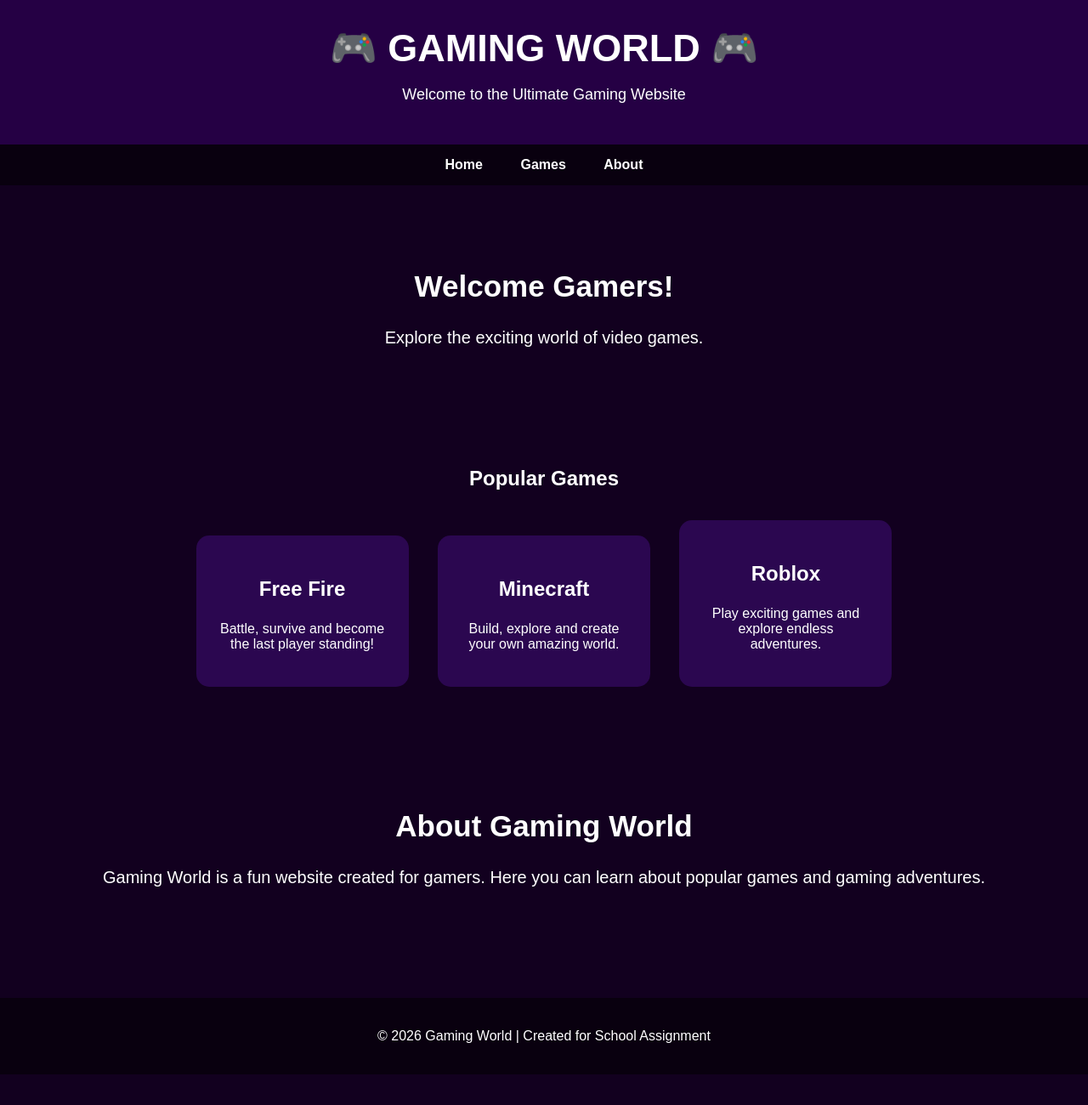
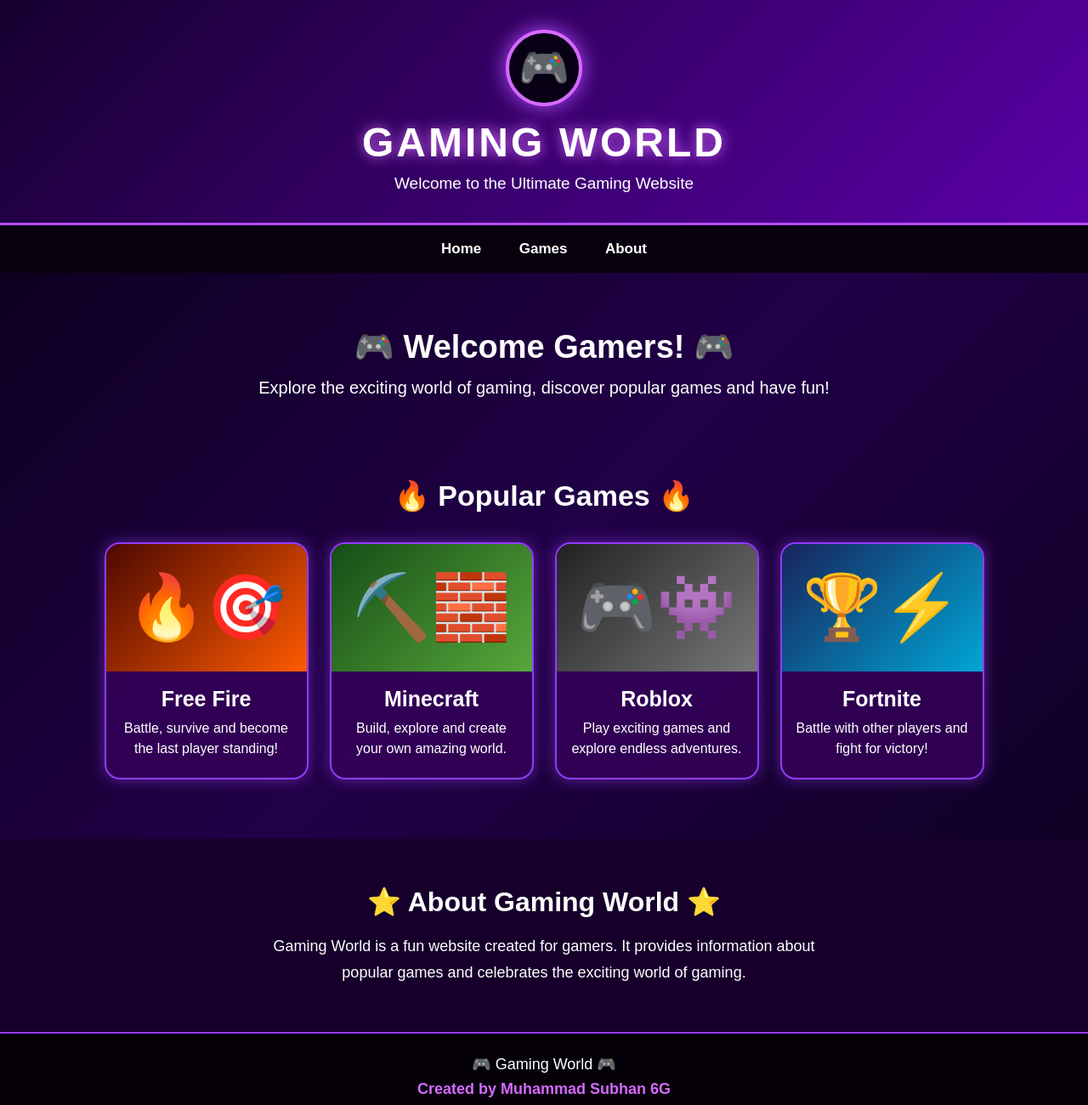
Before and after one commit to j4janiya-del/gaming-world, a plain HTML site: page index.html in a window 1280 px wide. Shown: the whole page at 85% size. Before the commit the page ends 1264 px from the top, so only its background shows below. Drawn offline with Linux system fonts and the light colour scheme.

Commit message:
Update index.html

```diff
--- a/index.html
+++ b/index.html
@@ -1,89 +1,210 @@
 <!DOCTYPE html>
-<html>
+<html lang="en">
 <head>
+    <meta charset="UTF-8">
+    <meta name="viewport" content="width=device-width, initial-scale=1.0">
     <title>Gaming World</title>
 
     <style>
+        * {
+            box-sizing: border-box;
+            margin: 0;
+            padding: 0;
+        }
+
         body {
-            margin: 0;
             font-family: Arial, sans-serif;
-            background: #12001f;
+            background: linear-gradient(135deg, #080014, #210047, #090018);
             color: white;
         }
 
+        /* HEADER */
         header {
-            background: #250044;
             text-align: center;
-            padding: 30px;
+            padding: 35px 20px;
+            background: linear-gradient(135deg, #16002f, #5b00a8);
+            border-bottom: 3px solid #b84cff;
+        }
+
+        .logo {
+            width: 90px;
+            height: 90px;
+            margin: auto;
+            border-radius: 50%;
+            background: #080014;
+            border: 4px solid #d56aff;
+            display: flex;
+            align-items: center;
+            justify-content: center;
+            font-size: 48px;
+            box-shadow: 0 0 25px #b84cff;
         }
 
         header h1 {
-            font-size: 45px;
-            margin: 0;
+            font-size: 48px;
+            margin-top: 15px;
+            letter-spacing: 3px;
+            text-shadow: 0 0 15px #d56aff;
         }
 
         header p {
-            font-size: 18px;
+            margin-top: 10px;
+            font-size: 19px;
         }
 
+        /* NAVIGATION */
         nav {
-            background: #09000f;
+            background: #07000d;
             text-align: center;
-            padding: 15px;
+            padding: 18px;
+            position: sticky;
+            top: 0;
         }
 
         nav a {
             color: white;
             text-decoration: none;
-            margin: 20px;
+            margin: 0 20px;
             font-weight: bold;
+            font-size: 17px;
         }
 
-        .hero {
-            text-align: center;
-            padding: 70px 20px;
+        nav a:hover {
+            color: #d56aff;
         }
 
-        .hero h2 {
-            font-size: 35px;
+        /* WELCOME */
+        .welcome {
+            text-align: center;
+            padding: 65px 20px;
         }
 
-        .hero p {
+        .welcome h2 {
+            font-size: 38px;
+            margin-bottom: 15px;
+        }
+
+        .welcome p {
             font-size: 20px;
         }
 
+        /* GAMES */
         .games {
+            padding: 30px 20px 70px;
             text-align: center;
-            padding: 30px;
         }
 
-        .game-box {
-            display: inline-block;
-            background: #2b0750;
-            width: 200px;
-            margin: 15px;
-            padding: 25px;
-            border-radius: 15px;
+        .games h2 {
+            font-size: 34px;
+            margin-bottom: 35px;
         }
 
-        .game-box h3 {
-            font-size: 24px;
+        .game-container {
+            display: flex;
+            justify-content: center;
+            flex-wrap: wrap;
+            gap: 25px;
         }
 
+        .game-card {
+            width: 240px;
+            background: rgba(54, 0, 90, 0.8);
+            border: 2px solid #913cff;
+            border-radius: 18px;
+            overflow: hidden;
+            box-shadow: 0 0 18px rgba(160, 70, 255, 0.5);
+            transition: transform 0.3s;
+        }
+
+        .game-card:hover {
+            transform: translateY(-10px);
+        }
+
+        /* GAME PICTURES */
+        .game-picture {
+            height: 150px;
+            display: flex;
+            align-items: center;
+            justify-content: center;
+            font-size: 75px;
+            background: linear-gradient(135deg, #260052, #7800c8);
+        }
+
+        .freefire {
+            background: linear-gradient(135deg, #4d0800, #ff5a00);
+        }
+
+        .minecraft {
+            background: linear-gradient(135deg, #164d16, #57a83b);
+        }
+
+        .roblox {
+            background: linear-gradient(135deg, #222222, #777777);
+        }
+
+        .fortnite {
+            background: linear-gradient(135deg, #17245c, #00a6d6);
+        }
+
+        .game-card h3 {
+            font-size: 25px;
+            margin: 18px 10px 8px;
+        }
+
+        .game-card p {
+            padding: 0 15px 22px;
+            line-height: 1.5;
+        }
+
+        /* ABOUT */
+        .about {
+            text-align: center;
+            padding: 55px 20px;
+            background: #16002b;
+        }
+
+        .about h2 {
+            font-size: 32px;
+            margin-bottom: 18px;
+        }
+
+        .about p {
+            max-width: 700px;
+            margin: auto;
+            font-size: 18px;
+            line-height: 1.7;
+        }
+
+        /* FOOTER */
         footer {
-            background: #09000f;
             text-align: center;
-            padding: 20px;
-            margin-top: 40px;
+            background: #050008;
+            padding: 25px;
+            border-top: 2px solid #913cff;
+        }
+
+        footer p {
+            font-size: 18px;
+        }
+
+        .creator {
+            margin-top: 8px;
+            color: #d56aff;
+            font-weight: bold;
         }
     </style>
 </head>
 
 <body>
 
-    <header>
-        <h1>🎮 GAMING WORLD 🎮</h1>
+    <header id="home">
+
+        <div class="logo">🎮</div>
+
+        <h1>GAMING WORLD</h1>
+
         <p>Welcome to the Ultimate Gaming Website</p>
+
     </header>
 
     <nav>
@@ -92,40 +213,108 @@
         <a href="#about">About</a>
     </nav>
 
-    <section class="hero" id="home">
-        <h2>Welcome Gamers!</h2>
-        <p>Explore the exciting world of video games.</p>
+    <section class="welcome">
+
+        <h2>🎮 Welcome Gamers! 🎮</h2>
+
+        <p>
+            Explore the exciting world of gaming,
+            discover popular games and have fun!
+        </p>
+
     </section>
 
     <section class="games" id="games">
-        <h2>Popular Games</h2>
 
-        <div class="game-box">
-            <h3>Free Fire</h3>
-            <p>Battle, survive and become the last player standing!</p>
+        <h2>🔥 Popular Games 🔥</h2>
+
+        <div class="game-container">
+
+            <div class="game-card">
+
+                <div class="game-picture freefire">
+                    🔥🎯
+                </div>
+
+                <h3>Free Fire</h3>
+
+                <p>
+                    Battle, survive and become the last player standing!
+                </p>
+
+            </div>
+
+
+            <div class="game-card">
+
+                <div class="game-picture minecraft">
+                    ⛏️🧱
+                </div>
+
+                <h3>Minecraft</h3>
+
+                <p>
+                    Build, explore and create your own amazing world.
+                </p>
+
+            </div>
+
+
+            <div class="game-card">
+
+                <div class="game-picture roblox">
+                    🎮👾
+                </div>
+
+                <h3>Roblox</h3>
+
+                <p>
+                    Play exciting games and explore endless adventures.
+                </p>
+
+            </div>
+
+
+            <div class="game-card">
+
+                <div class="game-picture fortnite">
+                    🏆⚡
+                </div>
+
+                <h3>Fortnite</h3>
+
+                <p>
+                    Battle with other players and fight for victory!
+                </p>
+
+            </div>
+
         </div>
 
-        <div class="game-box">
-            <h3>Minecraft</h3>
-            <p>Build, explore and create your own amazing world.</p>
-        </div>
-
-        <div class="game-box">
-            <h3>Roblox</h3>
-            <p>Play exciting games and explore endless adventures.</p>
-        </div>
     </section>
 
-    <section class="hero" id="about">
-        <h2>About Gaming World</h2>
+
+    <section class="about" id="about">
+
+        <h2>⭐ About Gaming World ⭐</h2>
+
         <p>
             Gaming World is a fun website created for gamers.
-            Here you can learn about popular games and gaming adventures.
+            It provides information about popular games and
+            celebrates the exciting world of gaming.
         </p>
+
     </section>
 
+
     <footer>
-        <p>© 2026 Gaming World | Created for School Assignment</p>
+
+        <p>🎮 Gaming World 🎮</p>
+
+        <p class="creator">
+            Created by Muhammad Subhan 6G
+        </p>
+
     </footer>
 
 </body>
```
